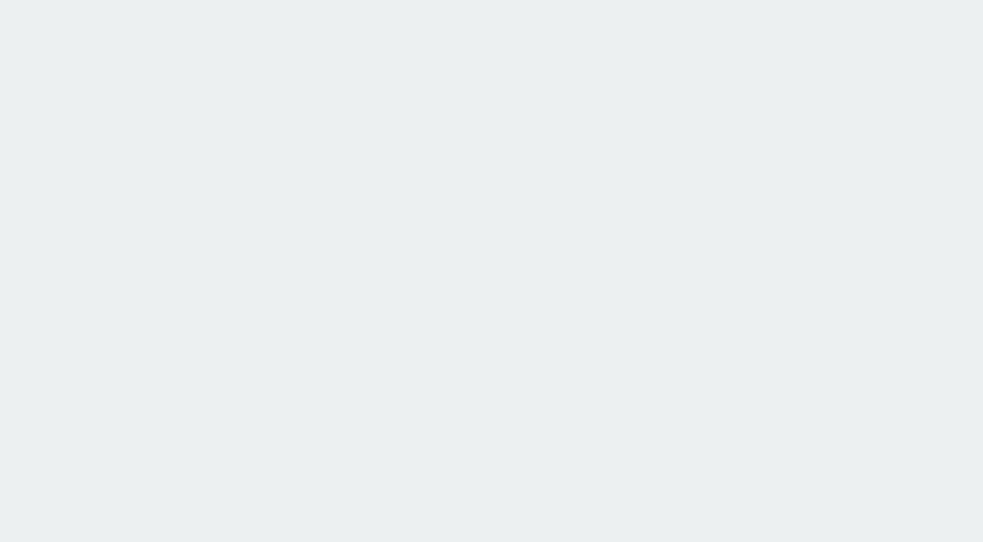
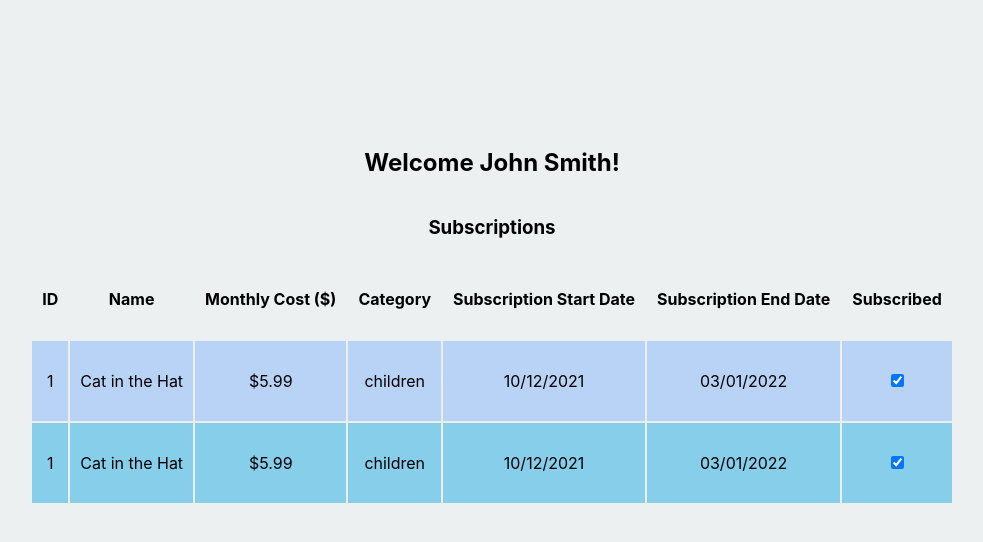
Before and after one commit to tarekel96/Flask_MySQL_MagazineApp, a React (Create React App) app in the folder client/: page /user in a window 1280 px wide. Before the commit this address had no page. Shown: the top 542 px of the page, without its empty margins (148-1131 px from the left). Built offline with nearby package versions, Linux system fonts and the light colour scheme.

Commit message:
created a basic template for a user to view their subscriptions, still need to add options for updating and searching for new magazines

```diff
--- a/client/src/App.js
+++ b/client/src/App.js
@@ -5,6 +5,7 @@ import { Routes, Route } from 'react-router-dom';
 // import pages
 import Login from './pages/Login/Login';
 import Admin from './pages/Admin/Admin';
+import User from './pages/User/User';
 // import components
 import { Container } from './components/Container/Container';
 // import styles
@@ -17,11 +18,19 @@ function App() {
 			<Login />
 		</Container>
 	);
+
+	const UserPage = () => (
+		<Container>
+			<User />
+		</Container>
+	);
+
 	return (
 		<div className="App">
 			<Routes>
 				<Route path="/" exact={true} element={<LoginPage />} />
 				<Route path="/admin" exact={true} element={<Admin />} />
+				<Route path="/user" element={<User />} />
 			</Routes>
 		</div>
 	);
--- a/client/src/components/Form/UserForm.js
+++ b/client/src/components/Form/UserForm.js
@@ -1,7 +1,10 @@
 import axios from 'axios';
+import { useNavigate } from 'react-router-dom';
 import { useState } from 'react';
-import styles from './adminform.module.css';
+import styles from './userform.module.css';
 export const UserForm = () => {
+	let navigate = useNavigate();
+
 	const [ email, setEmail ] = useState('');
 	const handleChangeEmail = (e) => {
 		setEmail(e.target.value);
@@ -12,20 +15,11 @@ export const UserForm = () => {
 	};
 	const handleSubmit = (e) => {
 		e.preventDefault();
-		return axios
-			.post('http://127.0.0.1:5000/auth/admin', { password })
-			.then((res) => {
-				console.log(res);
-				if (res.status === 201) alert(res.data);
-			})
-			.catch((e) => {
-				console.log(e);
-				alert(e);
-			});
+		return navigate('/user');
 	};
 	return (
-		<form className={styles['admin-form']} onSubmit={(e) => handleSubmit(e)}>
-			<div className={styles['admin-form-body']}>
+		<form className={styles['user-form']} onSubmit={(e) => handleSubmit(e)}>
+			<div className={styles['user-form-body']}>
 				<label htmlFor="password">Enter Email:</label>
 				<input
 					onChange={(e) => handleChangeEmail(e)}
--- /dev/null
+++ b/client/src/components/Form/userform.module.css
@@ -0,0 +1,19 @@
+.user-form {
+	display: flex;
+	width: 100%;
+}
+
+.user-form-body {
+	display: flex;
+	flex-direction: column;
+	justify-content: space-around;
+}
+
+.password-input {
+	margin: 1rem auto;
+}
+
+.submit-button {
+	width: 100px;
+	align-self: flex-end;
+}
--- /dev/null
+++ b/client/src/components/Subscription/Subscription.js
@@ -0,0 +1,33 @@
+import styles from './subscription.module.css';
+
+export const Subscription = ({
+	subID = 1,
+	magazineName = 'Cat in the Hat',
+	cost = 5.99,
+	category = 'children',
+	startDate = '10/12/2021',
+	endDate = '03/01/2022',
+	subscribed = true
+}) => {
+	return (
+		<tr className={styles['subscription-article']}>
+			<td>{subID}</td> <td>{magazineName}</td>
+			<td>${cost}</td> <td>{category}</td>
+			<td>{startDate}</td> <td>{endDate}</td>
+			<td>
+				<input type="checkbox" checked={subscribed} />
+			</td>
+		</tr>
+	);
+};
+
+export const SubscriptionLabels = () => {
+	return (
+		<tr className={styles['subscription-labels']}>
+			<th>ID</th> <th>Name</th>
+			<th>Monthly Cost ($)</th> <th>Category</th>
+			<th>Subscription Start Date</th> <th>Subscription End Date</th>
+			<th>Subscribed</th>
+		</tr>
+	);
+};
--- /dev/null
+++ b/client/src/components/Subscription/subscription.module.css
@@ -0,0 +1,26 @@
+.subscription-article {
+	width: 80vw;
+	height: 80px;
+	background-color: skyblue;
+	border-radius: 6px;
+}
+
+td,
+th {
+	text-align: center;
+	vertical-align: middle;
+	padding: 10px;
+}
+
+.subscription-article:not(:last-of-type) {
+	margin-bottom: 5px;
+}
+
+.subscription-article:nth-child(even) {
+	background-color: rgb(184, 211, 245);
+}
+
+.subscription-labels {
+	width: 80vw;
+	height: 80px;
+}
--- /dev/null
+++ b/client/src/pages/User/User.js
@@ -0,0 +1,28 @@
+import { useState } from 'react';
+import { Subscription, SubscriptionLabels } from '../../components/Subscription/Subscription';
+import styles from './user.module.css';
+
+const User = () => {
+	const [ username, setUsername ] = useState('jsmith');
+	const [ name, setName ] = useState('John Smith');
+
+	return (
+		<section className={styles['user-section']}>
+			<header className={styles['user-header']}>
+				<h2>Welcome {name}!</h2>
+			</header>
+			<h3 className={styles['user-subs-header']}>Subscriptions</h3>
+			<section className={styles['user-subs']}>
+				<table className={styles['subscriptions']}>
+					<tbody>
+						<SubscriptionLabels />
+						<Subscription />
+						<Subscription />
+					</tbody>
+				</table>
+			</section>
+		</section>
+	);
+};
+
+export default User;
--- /dev/null
+++ b/client/src/pages/User/user.module.css
@@ -0,0 +1,22 @@
+.user-section {
+	display: flex;
+	flex-direction: column;
+	height: 100%;
+}
+
+.user-header {
+	text-align: center;
+	margin-top: 10%;
+	width: 100%;
+}
+
+.user-subs-header {
+	text-align: center;
+	width: 100%;
+}
+
+.user-subs {
+	width: 100%;
+	display: flex;
+	justify-content: center;
+}
--- a/client/src/styles/index.css
+++ b/client/src/styles/index.css
@@ -1,13 +1,14 @@
+html,
 body {
-  margin: 0;
-  font-family: -apple-system, BlinkMacSystemFont, 'Segoe UI', 'Roboto', 'Oxygen',
-    'Ubuntu', 'Cantarell', 'Fira Sans', 'Droid Sans', 'Helvetica Neue',
-    sans-serif;
-  -webkit-font-smoothing: antialiased;
-  -moz-osx-font-smoothing: grayscale;
+	margin: 0;
+	font-family: -apple-system, BlinkMacSystemFont, 'Segoe UI', 'Roboto', 'Oxygen', 'Ubuntu', 'Cantarell', 'Fira Sans',
+		'Droid Sans', 'Helvetica Neue', sans-serif;
+	-webkit-font-smoothing: antialiased;
+	-moz-osx-font-smoothing: grayscale;
+	box-sizing: border-box;
+	height: 100%;
 }
 
 code {
-  font-family: source-code-pro, Menlo, Monaco, Consolas, 'Courier New',
-    monospace;
+	font-family: source-code-pro, Menlo, Monaco, Consolas, 'Courier New', monospace;
 }
```
Also changed, not shown: 1 other file (tests, documents, lock files or other folders).
